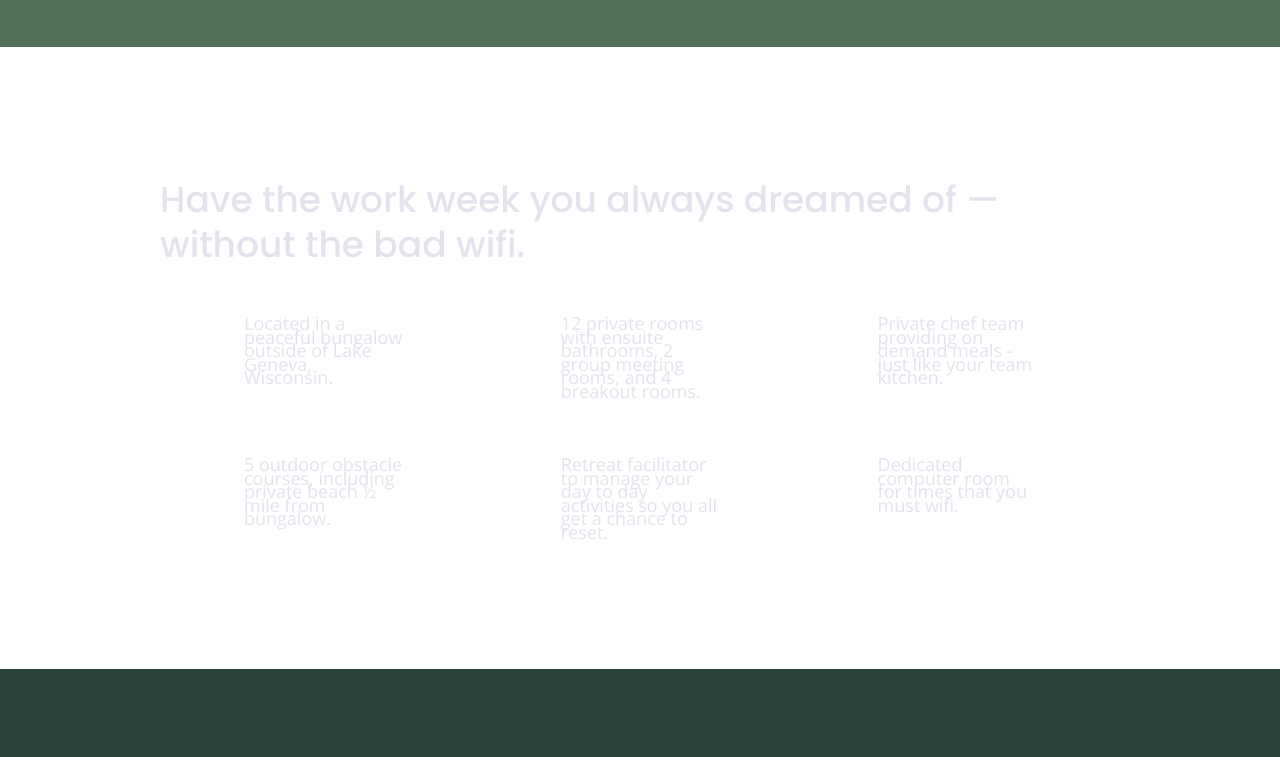
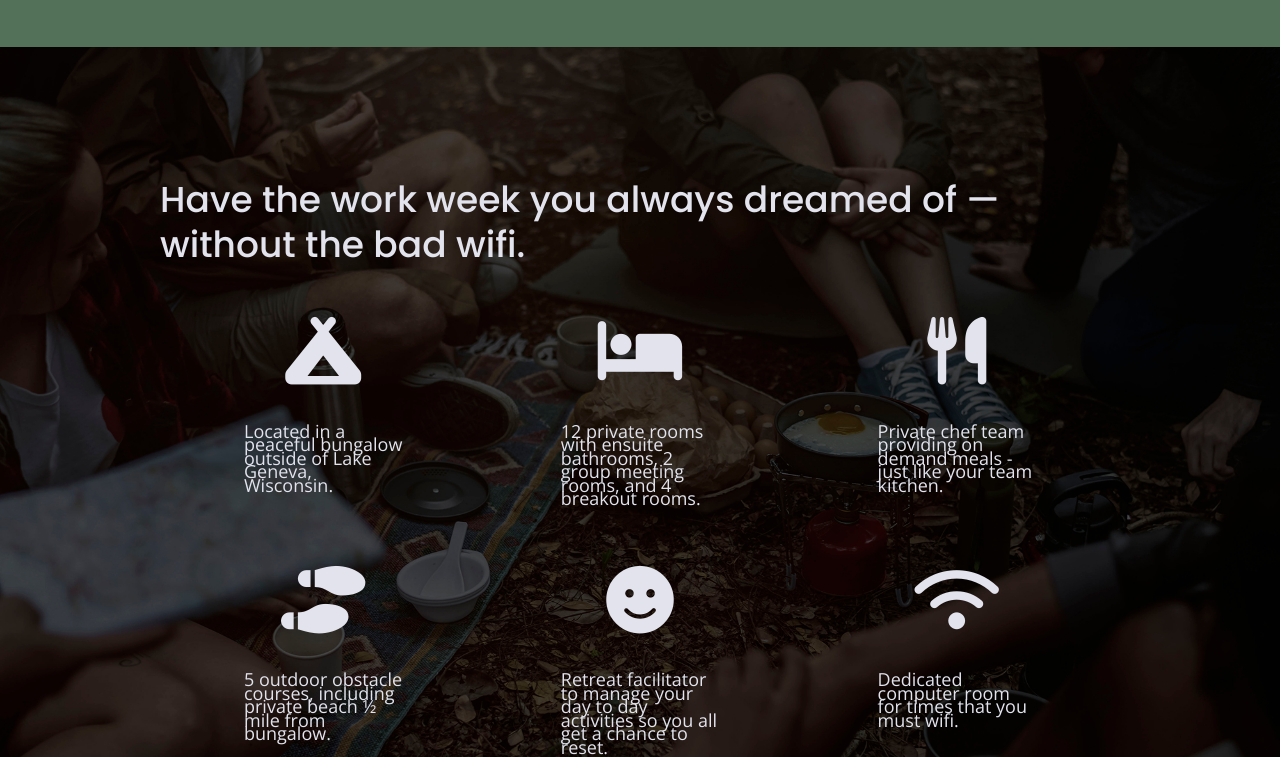
Before and after one commit to jmaliberti/206-unplugged-site, a website: page index.html in a window 1280 px wide. Shown: the part 699-1456 px from the top of the page. Drawn offline with nearby package versions, Linux system fonts and the light colour scheme.

Commit message:
Added fontawesome icons and styles to homepage

```diff
--- a/css/main.css
+++ b/css/main.css
@@ -291,6 +291,8 @@ input[type=button] {
 .features {
   display: flex;
   justify-content: center;
+  background: url('../img/unplugged-retreat-features.jpg') center no-repeat #333;
+  background-size: cover;
 }
 
 .features h2 {
@@ -311,6 +313,11 @@ input[type=button] {
 
 .features p {
   margin: 0;
+}
+
+.features i {
+	font-size: 3.75em;
+  margin-bottom: 40px;
 }
 
 /* === Reviews === */
--- a/index.html
+++ b/index.html
@@ -77,42 +77,42 @@
         <h2>Have the work week you always dreamed of — without the bad wifi.</h2>
         <div class="features-items">
           <article>
-            <p class="fontawesome-icon">
+            <p class="fontawesome-icon"><i class="fas fa-campground"></i>
             </p>
             <p class="features-item-description">
               Located in a peaceful bungalow outside of Lake Geneva, Wisconsin.
             </p>
           </article>
           <article>
-            <p class="fontawesome-icon">
+            <p class="fontawesome-icon"><i class="fas fa-bed"></i>
             </p>
             <p class="features-item-description">
               12 private rooms with ensuite bathrooms, 2 group meeting rooms, and 4 breakout rooms.
             </p>
           </article>
           <article>
-            <p class="fontawesome-icon">
+            <p class="fontawesome-icon"><i class="fas fa-utensils"></i>
             </p>
             <p class="features-item-description">
               Private chef team providing on demand meals - just like your team kitchen.
             </p>
           </article>
           <article>
-            <p class="fontawesome-icon">
+            <p class="fontawesome-icon"><i class="fas fa-shoe-prints"></i>
             </p>
             <p class="features-item-description">
               5 outdoor obstacle courses, including private beach ½ mile from bungalow.
             </p>
           </article>
           <article>
-            <p class="fontawesome-icon">
+            <p class="fontawesome-icon"><i class="fas fa-smile"></i>
             </p>
             <p class="features-item-description">
               Retreat facilitator to manage your day to day activities so you all get a chance to reset.
             </p>
           </article>
           <article>
-            <p class="fontawesome-icon">
+            <p class="fontawesome-icon"><i class="fas fa-wifi"></i>
             </p>
             <p class="features-item-description">
               Dedicated computer room for times that you must wifi.
```
